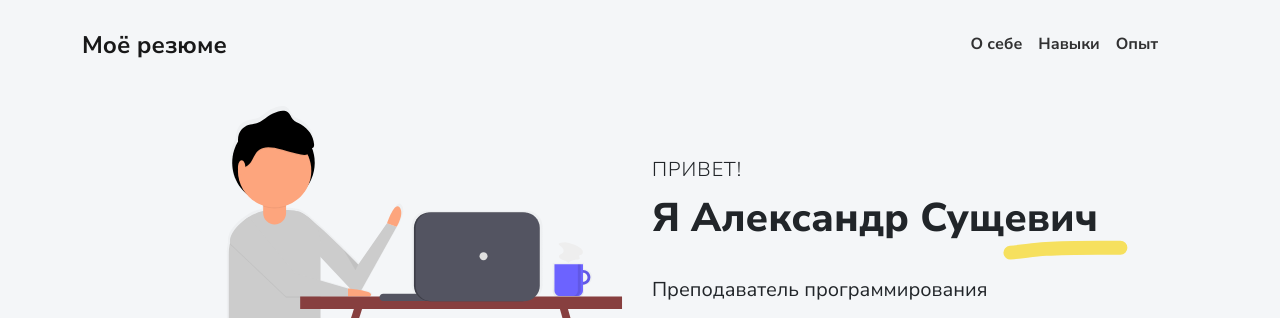
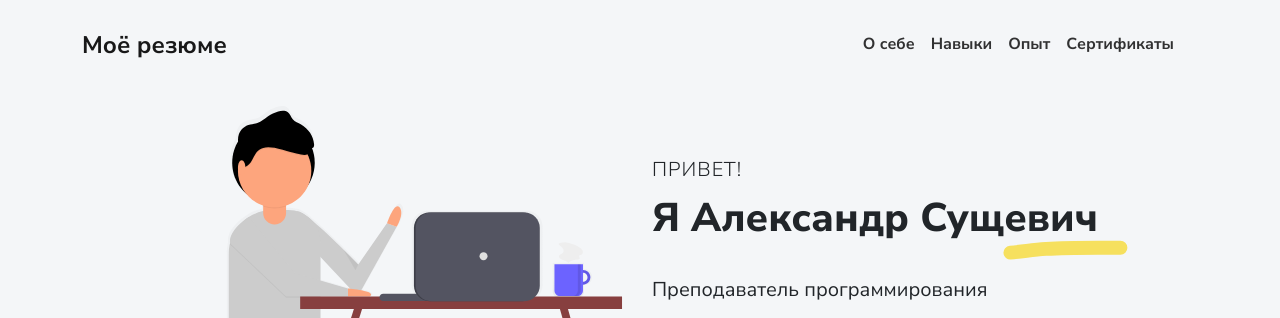
Before and after one commit to Asushchevich/My_CV, a plain HTML site: page index.html in a window 1280 px wide. Shown: the top 318 px of the page. Drawn offline with Linux system fonts and the light colour scheme.

Commit message:
Update index.html

```diff
--- a/index.html
+++ b/index.html
@@ -38,7 +38,7 @@
               <li class="nav-item"><a class="nav-link" href="#skills">Навыки</a></li>
               <!-- <li class="nav-item"><a class="nav-link" href="#portfolio">Portfolio</a></li> -->
               <li class="nav-item"><a class="nav-link" href="#experience">Опыт</a></li>
-              <li class="nav-item"><a class="nav-link" href="#RU"></a></li>
+              <li class="nav-item"><a class="nav-link" href="#certificat">Сертификаты</a></li>
             </ul>
           </div>
         </div>
```
